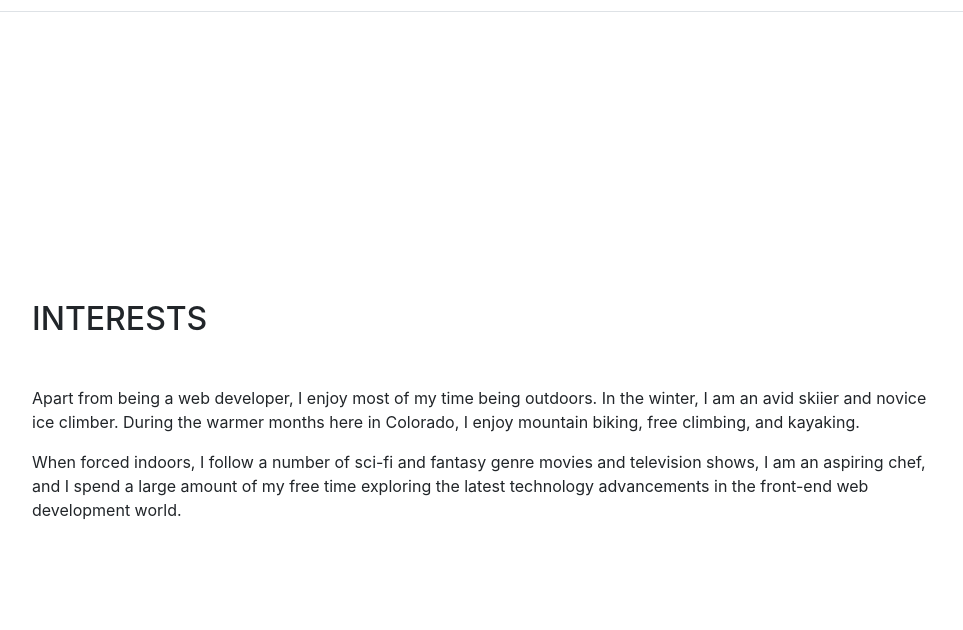
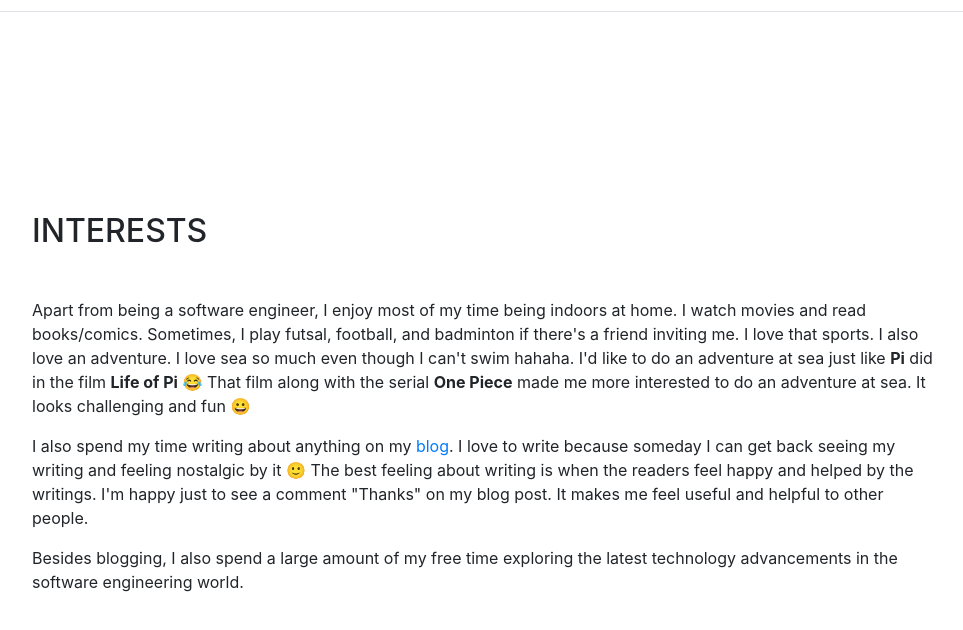
Before and after one commit to faris-id/faris-id.github.io, a website with bundled scripts: page index.html in a window 1280 px wide. Shown: the part 5854-6484 px from the top of the page, without its empty margins (288-1251 px from the left). Built offline with nearby package versions, Linux system fonts and the light colour scheme; a web font is replaced by a local one.

Commit message:
Add details about interests

```diff
--- a/index.html
+++ b/index.html
@@ -214,7 +214,7 @@
 								get up. I'm not a genius. I've been meeting some people who are smarter than me or considered as a genius. When they can do something, I believe
 								I can do it too. The difference is that maybe they can do it faster than me. I'm not feeling inferior to them. I just have to try and learn two times,
 								three times, or four times harder than them. The result would be the same or even better. So my message to you guys (and also myself),
-								Don't give up on your dreams! Find your passion, define your goals, and work as hard as you can to achieve that goals. Even if you don't reach
+								Don't give up on your dreams! Find your passion, define your goals, and work as hard as you can to achieve those goals. Even if you don't reach
 								your goals yet, trust me, you'll get an important lesson. Just keep learning and trying 🙃
 							</p>
             </div>
@@ -413,8 +413,19 @@
       <section class="resume-section p-3 p-lg-5 d-flex flex-column" id="interests">
         <div class="my-auto">
           <h2 class="mb-5">Interests</h2>
-          <p>Apart from being a web developer, I enjoy most of my time being outdoors. In the winter, I am an avid skiier and novice ice climber. During the warmer months here in Colorado, I enjoy mountain biking, free climbing, and kayaking.</p>
-          <p class="mb-0">When forced indoors, I follow a number of sci-fi and fantasy genre movies and television shows, I am an aspiring chef, and I spend a large amount of my free time exploring the latest technology advancements in the front-end web development world.</p>
+          <p>Apart from being a software engineer, I enjoy most of my time being indoors at home. I watch movies and read books/comics. Sometimes, I play futsal, football, and badminton
+            if there's a friend inviting me. I love that sports. I also love an adventure. I love sea so much even though I can't swim hahaha. I'd like to do an adventure at sea
+            just like <strong>Pi</strong> did in the film <strong>Life of Pi</strong> 😂 That film along with the serial <strong>One Piece</strong> made me more interested to do an
+            adventure at sea. It looks challenging and fun 😀
+          </p>
+          <p>
+            I also spend my time writing about anything on my <a href="https://blog.faris.id" target="_blank">blog</a>. I love to write because
+            someday I can get back seeing my writing and feeling nostalgic by it 🙂 The best feeling about writing is when the readers feel happy and helped by the writings.
+            I'm happy just to see a comment "Thanks" on my blog post. It makes me feel useful and helpful to other people.
+          </p>
+          <p>
+            Besides blogging, I also spend a large amount of my free time exploring the latest technology advancements in the software engineering world.
+          </p>
         </div>
       </section>
 
```
